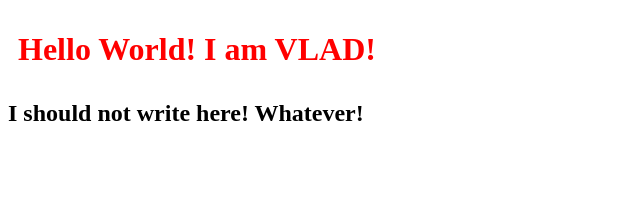
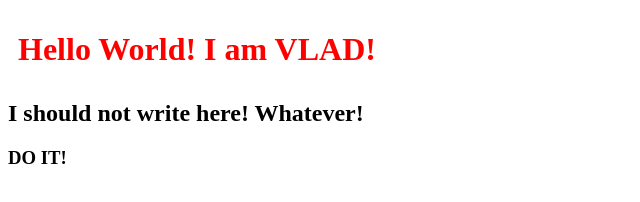
Before and after one commit to Kolontai/MyWebTraining, a plain HTML site: page index.html in a window 1280 px wide. Shown: the full height of the page, 0-640 px from the left. Drawn offline with Linux system fonts and the light colour scheme.

Commit message:
Hello!
Added do it!

```diff
--- a/index.html
+++ b/index.html
@@ -8,5 +8,6 @@
 <body>
     <h1>Hello World! I am VLAD!</h1>
     <h2>I should not write here! Whatever!</h2>
+    <h3>DO IT!</h3>
 </body>
 </html>
```
